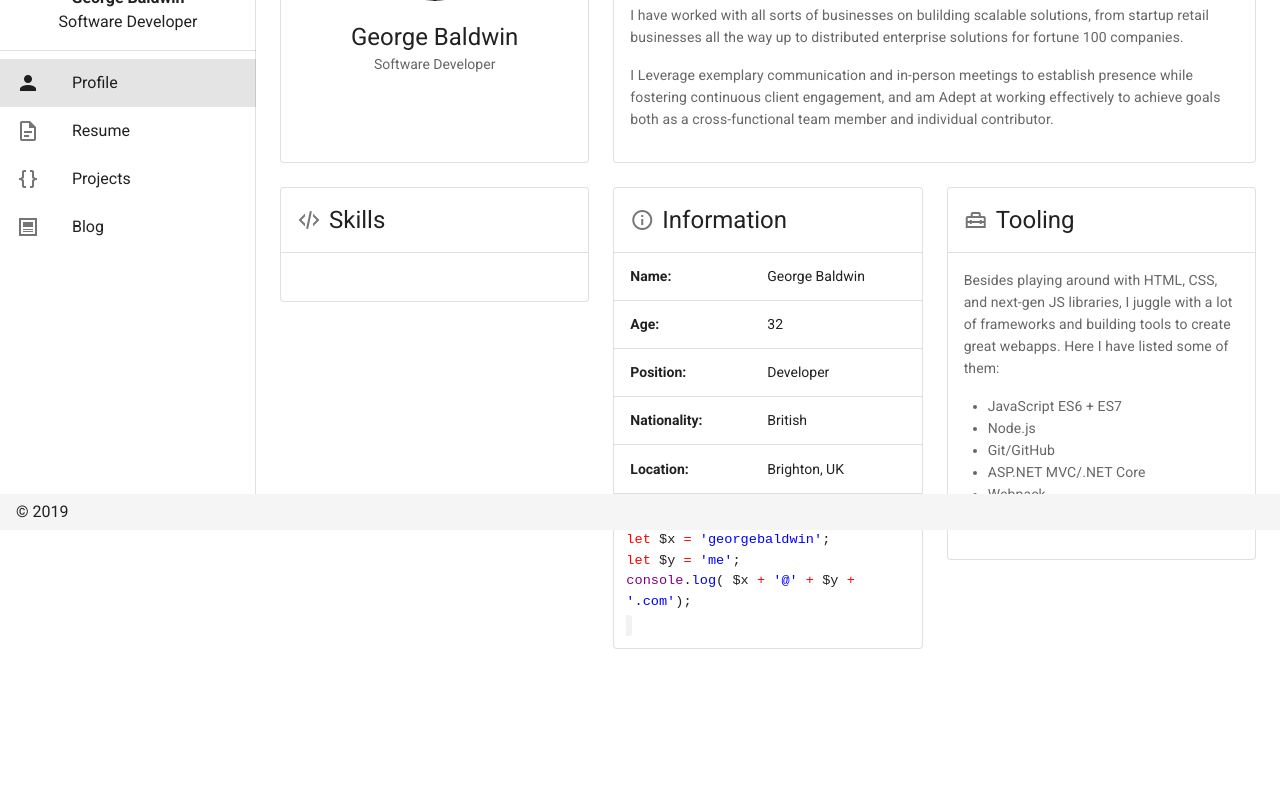
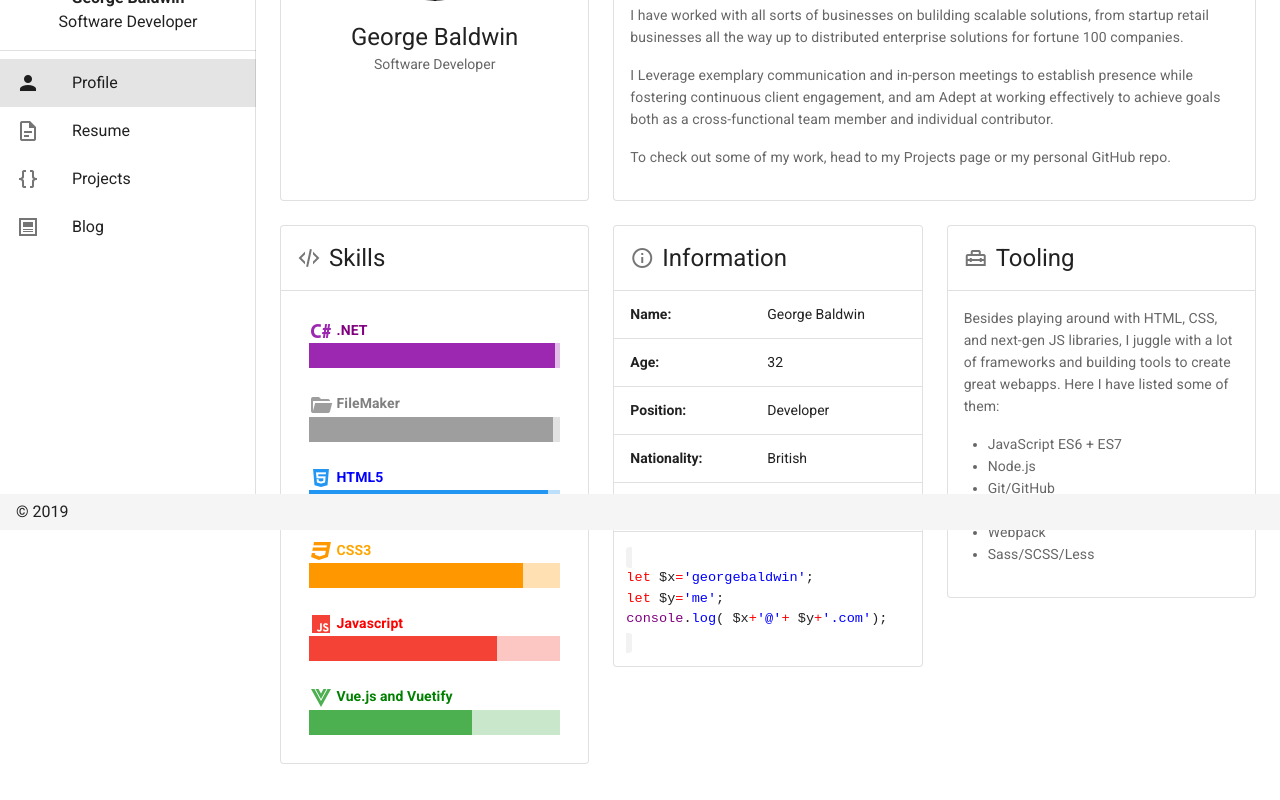
Before and after one commit to Geobald/portfolio-site, a Nuxt app: page / in a window 1280 px wide. Shown: the part 270-1070 px from the top of the page. Before the commit the page ends 979 px from the top, so only its background shows below. Built offline with nearby package versions, Linux system fonts and the light colour scheme.

Commit message:
Adding skill bars

```diff
--- a/components/text/portfoliotextservice.js
+++ b/components/text/portfoliotextservice.js
@@ -1,13 +1,15 @@
 function getprofiletext() {
   var result = `
 
-  <p><b>Microsoft Certified Software Developer (MCSA, MCSD)​</b> offering over 8 years of experience in Microsoft .NET, Apple FileMaker and JAMStack technologies.
+  <p><b>Full Stack Microsoft Certified Software Developer (MCSA, MCSD)​</b> offering over 8 years of experience in Microsoft .NET, Apple FileMaker and JAMStack technologies.
   I am a Creative and dynamic developer with proven expertise in consistently delivering scalable solutions in AGILE and SCRUM based teams.</p>
 
   <p>I have worked with all sorts of businesses on bulilding scalable solutions, from startup retail businesses all the way up to distributed enterprise solutions for fortune 100 companies.</p>
 
   <p>I Leverage exemplary communication and in-person meetings to establish presence while fostering continuous client engagement, and am Adept at working effectively to achieve goals
   both as a cross-functional team member and individual contributor.</p>
+
+  <p>To check out some of my work, head to my Projects page or my personal GitHub repo.</p>
   `;
 
   return result;
--- a/pages/index.vue
+++ b/pages/index.vue
@@ -57,13 +57,41 @@
           </v-card>
         </v-col>
 
-        <!-- END ROW -->
-
-        <!-- NEXT ROW -->
-
         <!-- SKILLS-->
         <v-col cols="12" xs="12" sm="12" md="4">
-          <portfoliocard icon="mdi-xml" title="Skills" text underscore="true" />
+          <v-card outlined>
+            <v-card-title class="headline">
+              <v-icon left>mdi-xml</v-icon>Skills
+            </v-card-title>
+            <v-divider></v-divider>
+
+            <v-card-text>
+              <v-col style="color:purple">
+                <v-icon color="purple">mdi-language-csharp</v-icon><b> .NET</b>
+                <v-progress-linear v-model="csharp" color="purple" height="25" reactive></v-progress-linear>
+              </v-col>
+              <v-col style="color:grey">
+                <v-icon color="grey">mdi-folder-open</v-icon><b> FileMaker</b>
+                <v-progress-linear v-model="filemaker" color="grey" height="25" reactive></v-progress-linear>
+              </v-col>
+              <v-col style="color:blue">
+                <v-icon color="blue">mdi-language-html5</v-icon><b> HTML5</b>
+                <v-progress-linear v-model="html" color="blue" height="25" reactive></v-progress-linear>
+              </v-col>
+              <v-col style="color:orange">
+                <v-icon color="orange">mdi-language-css3</v-icon><b> CSS3</b>
+                <v-progress-linear v-model="css" color="orange" height="25" reactive></v-progress-linear>
+              </v-col>
+              <v-col style="color:red">
+                <v-icon color="red">mdi-language-javascript</v-icon><b> Javascript</b>
+                <v-progress-linear v-model="javascript" color="red" height="25" reactive></v-progress-linear>
+              </v-col>
+              <v-col style="color:green">
+                <v-icon color="green">mdi-vuejs</v-icon><v-icon color="green"></v-icon><b> Vue.js and Vuetify</b>
+                <v-progress-linear v-model="vue" color="green" height="25" reactive></v-progress-linear>
+              </v-col>
+            </v-card-text>
+          </v-card>
         </v-col>
 
         <!-- INFO -->
@@ -72,7 +100,7 @@
             <v-card-title class="headline">
               <v-icon left>mdi-information-outline</v-icon>Information
             </v-card-title>
-            <v-divider/>
+            <v-divider />
 
             <v-simple-table>
               <tbody>
@@ -107,20 +135,20 @@
                   </td>
                   <td>Brighton, UK</td>
                 </tr>
-
               </tbody>
             </v-simple-table>
-          <v-divider/>
+            <v-divider />
             <v-col>
               <code style="width:100%">
                 <div>
-                  <span style="color:red"> let</span> $x <span style="color:red">=</span><span style="color:blue"> 'georgebaldwin'</span>;
+                  <span style="color:red"> let</span> $x<span style="color:red">=</span><span style="color:blue">'georgebaldwin'</span>;
                 </div>
                 <div>
-                  <span style="color:red"> let</span> $y <span style="color:red">=</span><span style="color:blue"> 'me'</span>;
+                  <span style="color:red"> let</span> $y<span style="color:red">=</span><span style="color:blue">'me'</span>;
                 </div>
                 <!-- <div>&nbsp;</div>  -->
-                <div><span style="color:purple"> console</span>.<span style="color:blue">log</span>( $x <span style="color:red"> + </span><span style="color:blue"> '@' </span><span style="color:red"> + </span> $y <span style="color:red"> + </span><span style="color:blue">'.com'</span>);
+                <div>
+                  <span style="color:purple"> console</span>.<span style="color:blue">log</span>( $x<span style="color:red">+</span><span style="color:blue">'@'</span><span style="color:red">+</span> $y<span style="color:red">+</span><span style="color:blue">'.com'</span>);
                 </div>
               </code>
             </v-col>
@@ -157,7 +185,13 @@
   data() {
     return {
       profiletext: null,
-      toolboxtext: null
+      toolboxtext: null,
+      csharp: 98,
+      filemaker: 97,
+      html: 95,
+      css: 85,
+      javascript: 75,
+      vue:65
     };
   },
 
```
